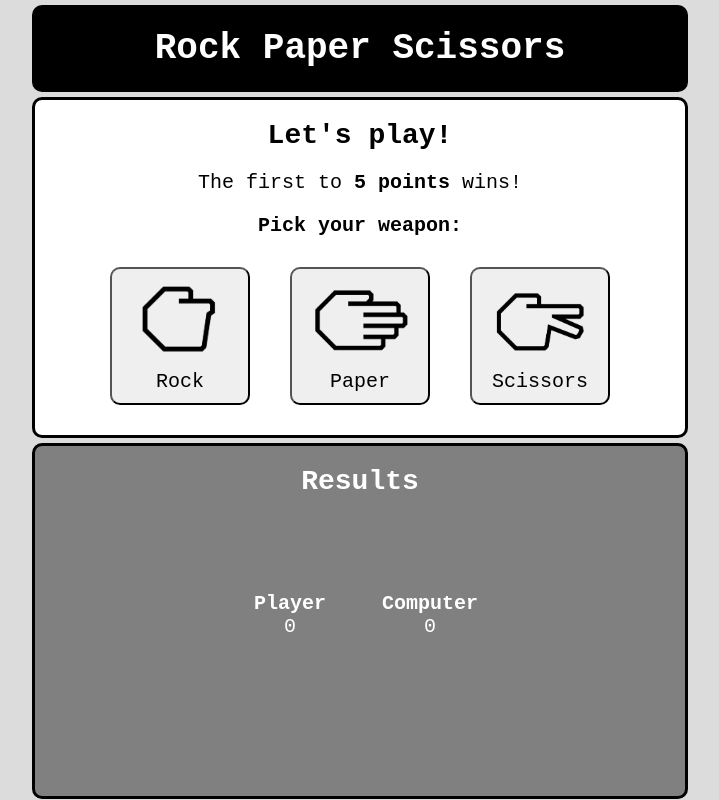
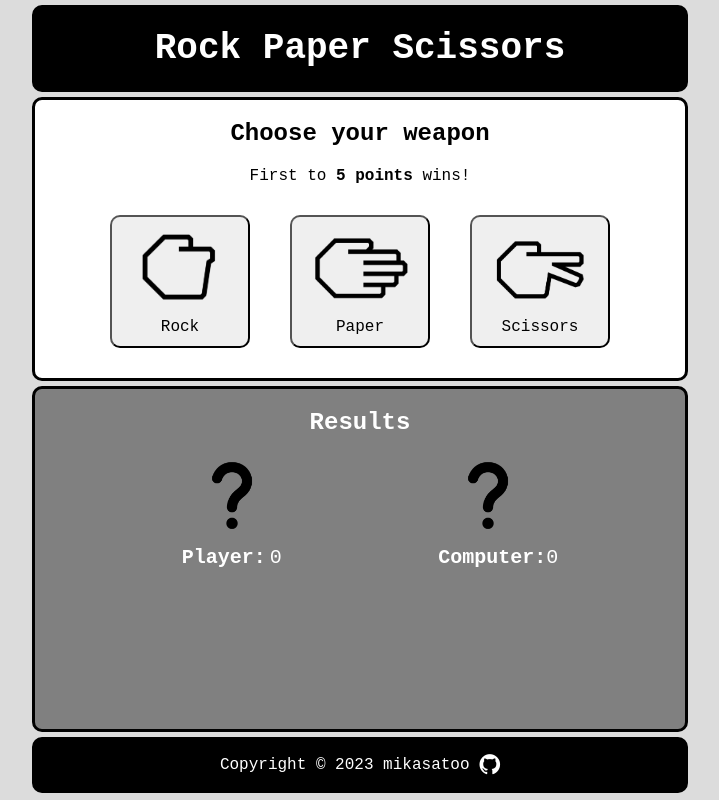
Before and after one commit to mikasatoo/rock-paper-scissors, a plain HTML site: page index.html in a window 1280 px wide. Shown: the whole page, without its empty margins (280-999 px from the left). Drawn offline with Linux system fonts and the light colour scheme.

Commit message:
Finalise results section and create footer

```diff
--- a/index.html
+++ b/index.html
@@ -7,6 +7,7 @@
         <script src="./script.js" defer></script>   <!-- link to external .js file -->
         <link rel="stylesheet" href="./styles.css"/>  <!-- link to external .css file -->
         <link rel="shortcut icon" type="image/x-icon" href="./images/scissors.png"/>    <!-- link to icon image -->
+        <link rel="stylesheet" href="https://cdnjs.cloudflare.com/ajax/libs/font-awesome/4.7.0/css/font-awesome.min.css"> <!-- link to GitHub icon source -->
     </head>
 
     <body>
@@ -18,11 +19,10 @@
 
             <!-- Play -->
             <div class="play">
-                <h2>Let's play!</h2>
+                <h2>Choose your weapon</h2>
 
                 <div class="instructions">
-                    <p>The first to <b>5 points</b> wins!</p>
-                    <p><b>Pick your weapon:</b></p>
+                    <p>First to <b>5 points</b> wins!</p>
                 </div>
 
                 <div class="choice-buttons">
@@ -34,23 +34,33 @@
 
             <!-- Results -->
             <div class="results">
-                <h2>Results</h2>
-
-                <div class="results-output"></div>
+                <h2 class="results-output"></h2>
 
                 <div class="scoreboard">
-                    <div class="player-score">
-                        <div><b>Player</b></div>
-                        <div id="player-score-value"></div>
+                    <div class="player">
+                        <img id="player-img">
+                        <div id="player-score">
+                            <div><b>Player: </b></div>
+                            <div id="player-score-value"></div>
+                        </div>
                     </div>
-                    <div class="computer-score">
-                        <div><b>Computer</b></div>
-                        <div id="computer-score-value"></div>
+                    <div class="computer">
+                        <img id="computer-img">
+                        <div id="computer-score">
+                            <div><b>Computer: </b></div>
+                            <div id="computer-score-value"></div>
+                        </div>
+
                     </div>
                 </div>
 
                 <div class="final-result"></div>
             </div>
+
+            <div class="footer">
+                <p>Copyright © 2023 mikasatoo</p>
+                <a href="https://github.com/mikasatoo" target="_blank"><i style="font-size:24px" class="fa">&#xf09b;</i></a>
+            </div>
         </div>
     </body>
 </html>
--- a/script.js
+++ b/script.js
@@ -43,23 +43,28 @@ function playRound(playerSelection, computerSelection) {
 }
 
 // Get reference to elements
-const resultsOutput = document.querySelector(".results-output");
+const resultsOutput = document.querySelector(".results h2");
 const results = document.querySelector(".results");
 const playerScoreValue = document.querySelector("#player-score-value");
 const computerScoreValue = document.querySelector("#computer-score-value");
 const finalResult = document.querySelector(".final-result");
 const choiceButtons = document.querySelectorAll(".choice-buttons button");
+const playerImg = document.querySelector("#player-img");
+const computerImg = document.querySelector("#computer-img");
 
 // Create a button element stored in the playAgain variable
 let playAgain = document.createElement("button");
 playAgain.setAttribute("id", "playAgain");
 playAgain.classList.add("button-hover");
 
-// Set both scores to zero to begin with
+// Set default values
 let playerScore = 0;
 let computerScore = 0;
 playerScoreValue.textContent = `${playerScore}`;
 computerScoreValue.textContent = `${computerScore}`;
+resultsOutput.textContent = "Results";
+playerImg.setAttribute("src", "./images/question.png");
+computerImg.setAttribute("src", "./images/question.png");
 
 // Create playerChoice variable
 let playerChoice;
@@ -74,16 +79,20 @@ function getResults(playerChoice) {
     let computerSelection = getComputerChoice();
     let capComputerSelection = computerSelection.value.charAt(0).toUpperCase() + computerSelection.value.slice(1);
 
+    // update src attribute for images
+    playerImg.setAttribute("src", `./images/${playerSelection.value}.png`);
+    computerImg.setAttribute("src", `./images/${computerSelection.value}.png`);
+
     // call the playRound() function - set resultsOutput text content and track the score
     let winner = playRound(playerSelection, computerSelection);
     if (winner === "player") {
-        resultsOutput.textContent = `You win this round! ${capPlayerSelection} (you) beats ${computerSelection.value} (computer)`;
+        resultsOutput.textContent = `You win! ${capPlayerSelection} beats ${computerSelection.value}`;
         playerScore += 1;
     } else if (winner === "computer") {
-        resultsOutput.textContent = `You lose this round! ${capComputerSelection} (computer) beats ${playerSelection.value} (you)`;
+        resultsOutput.textContent = `You lose! ${capComputerSelection} beats ${playerSelection.value}`;
         computerScore += 1;
     } else {
-        resultsOutput.textContent = "You tied this round!";
+        resultsOutput.textContent = "It's a tie!";
     }
 
     // set score values' text content
@@ -96,6 +105,7 @@ function getResults(playerChoice) {
     }
 }
 
+// Create a function that adds an event listener to the choiceButtons
 function makeChoicesClickable() {
     const choiceButtons = document.querySelectorAll(".choice-buttons button");
 
@@ -139,11 +149,15 @@ function resetGame() {
     computerScoreValue.textContent = `${computerScore}`;
 
     // reset roundResult and finalResult divs and remove playAgain button
-    resultsOutput.textContent = "";
+    resultsOutput.textContent = "Results";
     finalResult.textContent = "";
     results.removeChild(playAgain);
 
-    //
+    // change images back to question marks
+    playerImg.setAttribute("src", "./images/question.png");
+    computerImg.setAttribute("src", "./images/question.png");
+
+    // call the makeChoicesClickable() function again
     makeChoicesClickable();
 
     // toggle button-hover class back on for the choice buttons
@@ -152,7 +166,8 @@ function resetGame() {
     });
 }
 
-makeChoicesClickable()
+// Call the makeChoicesClickable function to begin
+makeChoicesClickable();
 
 // Add event listener to the playAgain button that calls the resetGame() function
 // (need to use event delegation since the playAgain button is dynamically created)
--- a/styles.css
+++ b/styles.css
@@ -68,13 +68,13 @@ h1 {
     padding-left: 20px;
     padding-right: 20px;
     padding-top: 20px;
-    font-size: 28px;
+    font-size: 24px;
     text-align: center;
 }
 
 /* instructions div */
 .play .instructions {
-    font-size: 20px;
+    font-size: 16px;
     display: flex;
     flex-direction: column;
     justify-content: center;
@@ -116,7 +116,7 @@ button {
     margin: 10px 20px;
     width: 140px;
     font-family: 'Courier New', Arial;
-    font-size: 20px;
+    font-size: 16px;
     /* background-color: white; */
     border-radius: 10px;
 }
@@ -144,7 +144,6 @@ button.button-hover#playAgain:hover {
 .results {
     display: flex;
     flex-direction: column;
-    /* min-height: 200px; */
     background-color: grey;
     color: white;
     width: 80%;
@@ -153,67 +152,58 @@ button.button-hover#playAgain:hover {
     border-style: solid;
     border-color: black;
     border-radius: 10px;
-    height: 350px;
+    min-height: 340px;
 }
 
 /* h2 element in the results div */
-.results h2 {
+.results h2.results-output {
     margin-block-start: 0px;
     margin-block-end: 0px;
     display: flex;
     align-items: center;
     justify-content: center;
-    padding-left: 20px;
+    /* padding-left: 20px;
     padding-right: 20px;
     padding-top: 20px;
-    font-size: 28px;
+    padding-bottom: 10px; */
+    padding: 20px;
+    font-size: 24px;
     text-align: center;
-}
-
-/* results-output div */
-.results .results-output {
-    font-size: 20px;
-    display: flex;
-    flex-direction: column;
-    justify-content: center;
-    align-items: center;
-    align-content: center;
-    padding: 10px 20px;
-    margin-top: 10px;
-    margin-bottom: 10px;
-    text-align: center;
-    height: 45px;
 }
 
 /* scoreboard div */
 .results .scoreboard {
     font-size: 20px;
     display: flex;
-    justify-content: center;
+    justify-content: space-evenly;
     align-items: center;
     padding: 0px 10px;
 }
 
-/* player-score and computer-score divs */
-.results .scoreboard .player-score,
-.results .scoreboard .computer-score {
+/* player and computer divs */
+.results .scoreboard .player,
+.results .scoreboard .computer {
     display: flex;
     flex-direction: column;
     justify-content: center;
     align-items: center;
-    padding: 10px 20px;
-    width: 100px;
+}
+
+/* player-score-img and computer-score-img */
+.results .scoreboard #player-img,
+.results .scoreboard #computer-img {
+    height: 80px;
 }
 
 /* player-score and computer-score divs */
-.results .scoreboard .player-score,
-.results .scoreboard .computer-score {
+.results .scoreboard #player-score,
+.results .scoreboard #computer-score {
     display: flex;
-    flex-direction: column;
-    justify-content: center;
+    justify-content: space-between;
     align-items: center;
     padding: 10px 20px;
     width: 100px;
+    text-align: center;
 }
 
 /* final-result div */
@@ -223,10 +213,13 @@ button.button-hover#playAgain:hover {
     display: flex;
     justify-content: center;
     align-self: center;
-    font-size: 20px;
-    padding: 10px 20px;
+    font-size: 24px;
+    padding-left: 20px;
+    padding-right: 20px;
+    padding-top: 20px;
+    padding-bottom: 10px;
     text-align: center;
-    height: 27.5px;
+    min-height: 27.5px;
 }
 
 /* #playAgain button */
@@ -238,3 +231,28 @@ button#playAgain {
     min-width: 200px;
     margin-bottom: 20px;
 }
+
+/* footer div */
+.footer {
+    background-color: black;
+    color: white;
+    display: flex;
+    justify-content: center;
+    align-items: center;
+    min-height: 50px;
+    width: 80%;
+    min-width: 300px;
+    max-width: 650px;
+    border-style: solid;
+    border-color: black;
+    border-radius: 10px;
+    margin-top: 5px;
+    margin-bottom: auto;
+    font-size: 16px;
+}
+
+/* icon link in footer div */
+.footer a {
+    color: white;
+    margin-left: 10px;
+}
```
Also changed, not shown: images/github.png (added), images/question.png (added), 1 other file.
